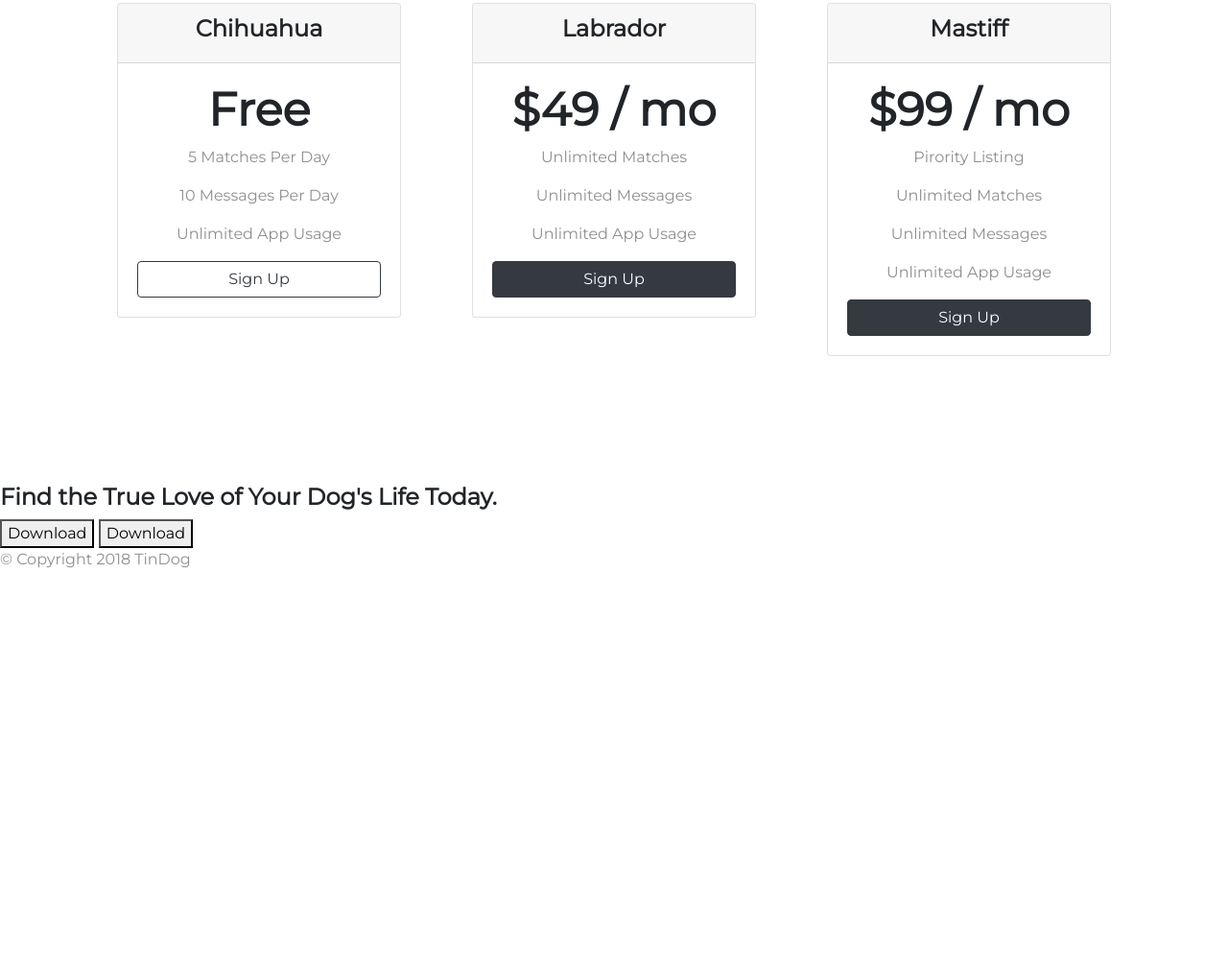
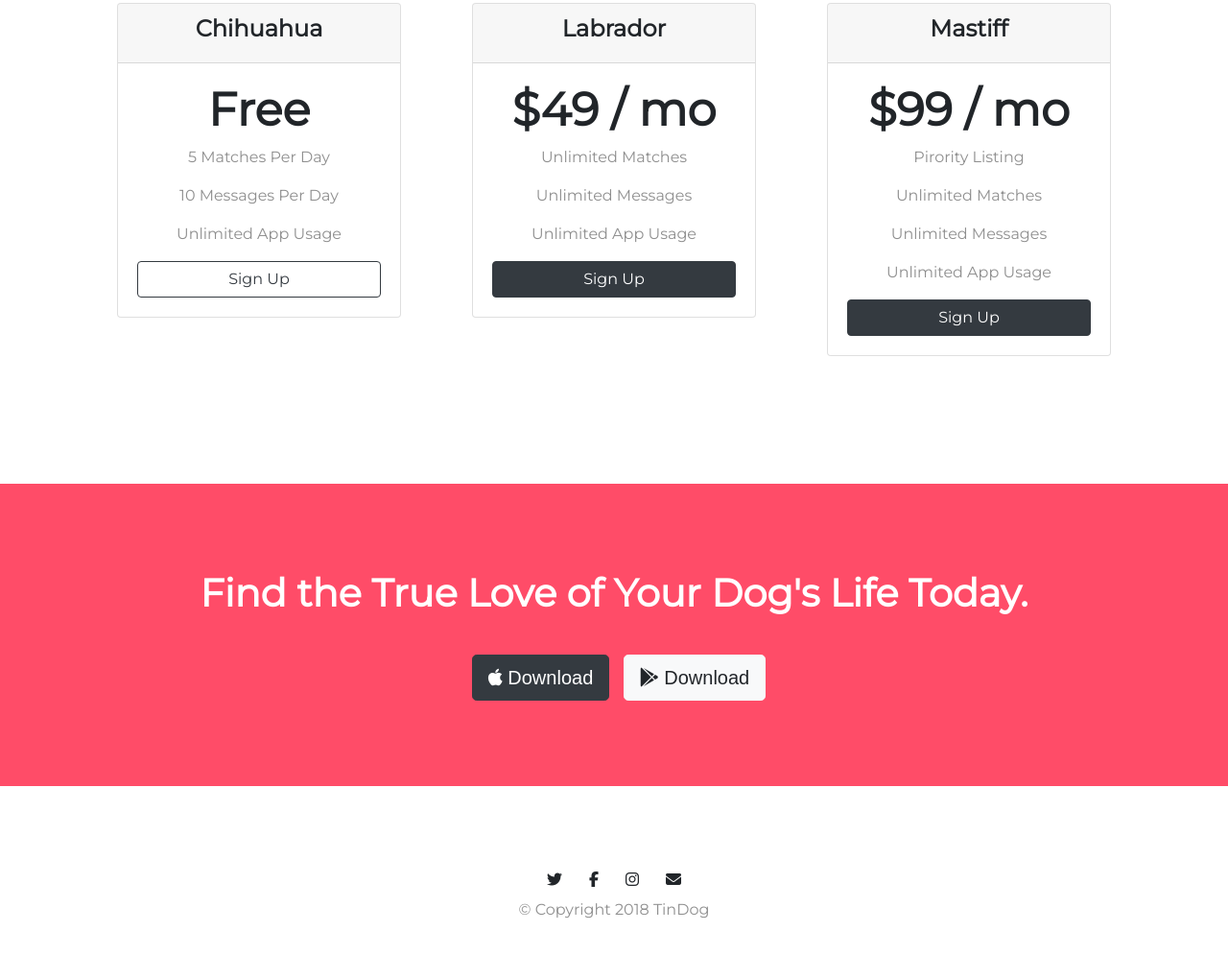
Before and after one commit to riteessshh/TinDog-development, a plain HTML site: page index.html in a window 1280 px wide. Shown: the part 1938-2933 px from the top of the page at 96% size. Before the commit the page ends 2549 px from the top, so only its background shows below. Drawn offline with nearby package versions, Linux system fonts and the light colour scheme.

Commit message:
footer and cta section
customization of footer and cta section

```diff
--- a/css/styles.css
+++ b/css/styles.css
@@ -146,3 +146,37 @@ p {
     transform: rotate(0);
   }
 }
+
+/* CTS */
+
+#cta {
+  background-color: #ff4c68;
+  color: #fff;
+  font-family: 'Montserrat-Black', sans-serif;
+  font-weight: bold;
+  text-align: center;
+  padding: 7% 14%;
+
+}
+
+.cta-text {
+  font-weight: bold;
+  font-size: 2.5rem;
+  margin-bottom: 40px;
+}
+
+.cta-bttn {
+  margin: 0 10px;
+}
+
+/* Footer0 */
+
+#footer {
+  text-align: center;
+  background-color: #fff;
+  padding: 6% 15%;
+}
+
+.foot-icon {
+  padding: 12px 14px;
+}
--- a/index.html
+++ b/index.html
@@ -202,9 +202,9 @@
 
   <section id="cta">
 
-    <h3>Find the True Love of Your Dog's Life Today.</h3>
-    <button type="button">Download</button>
-    <button type="button">Download</button>
+    <h3 class="cta-text">Find the True Love of Your Dog's Life Today.</h3>
+    <button type="button" class=" cta-bttn btn btn-lg btn-dark"> <i class="fab fa-apple"></i> Download</button>
+    <button type="button" class="btn btn-lg btn-light"> <i class="fab fa-google-play"></i> Download</button>
 
   </section>
 
@@ -212,6 +212,7 @@
   <!-- Footer -->
 
   <footer id="footer">
+    <i class="foot-icon fab fa-twitter"></i><i class="foot-icon fab fa-facebook-f"></i><i class="foot-icon fab fa-instagram"></i><i class="foot-icon fas fa-envelope"></i>
 
     <p>© Copyright 2018 TinDog</p>
 
```
